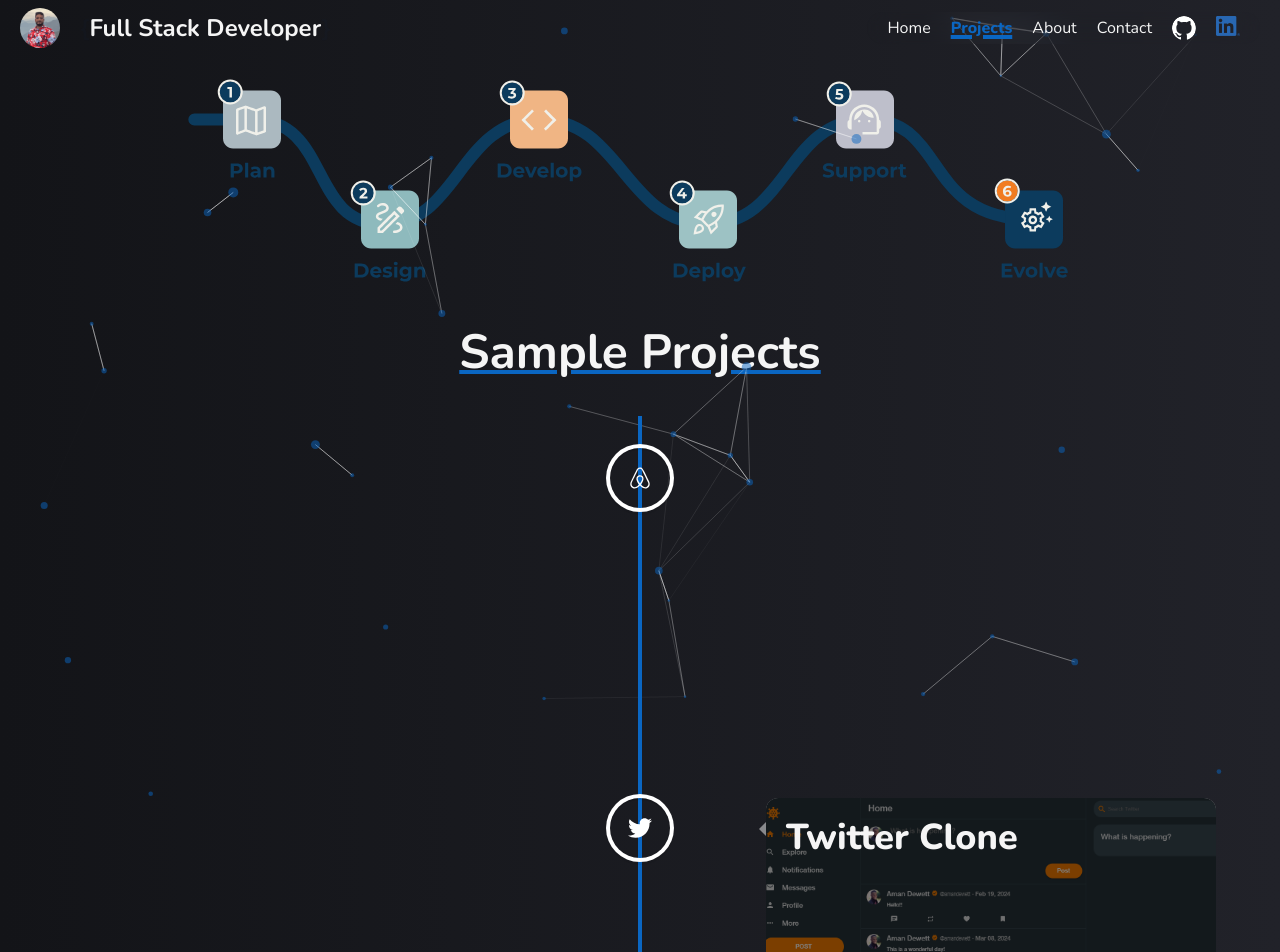
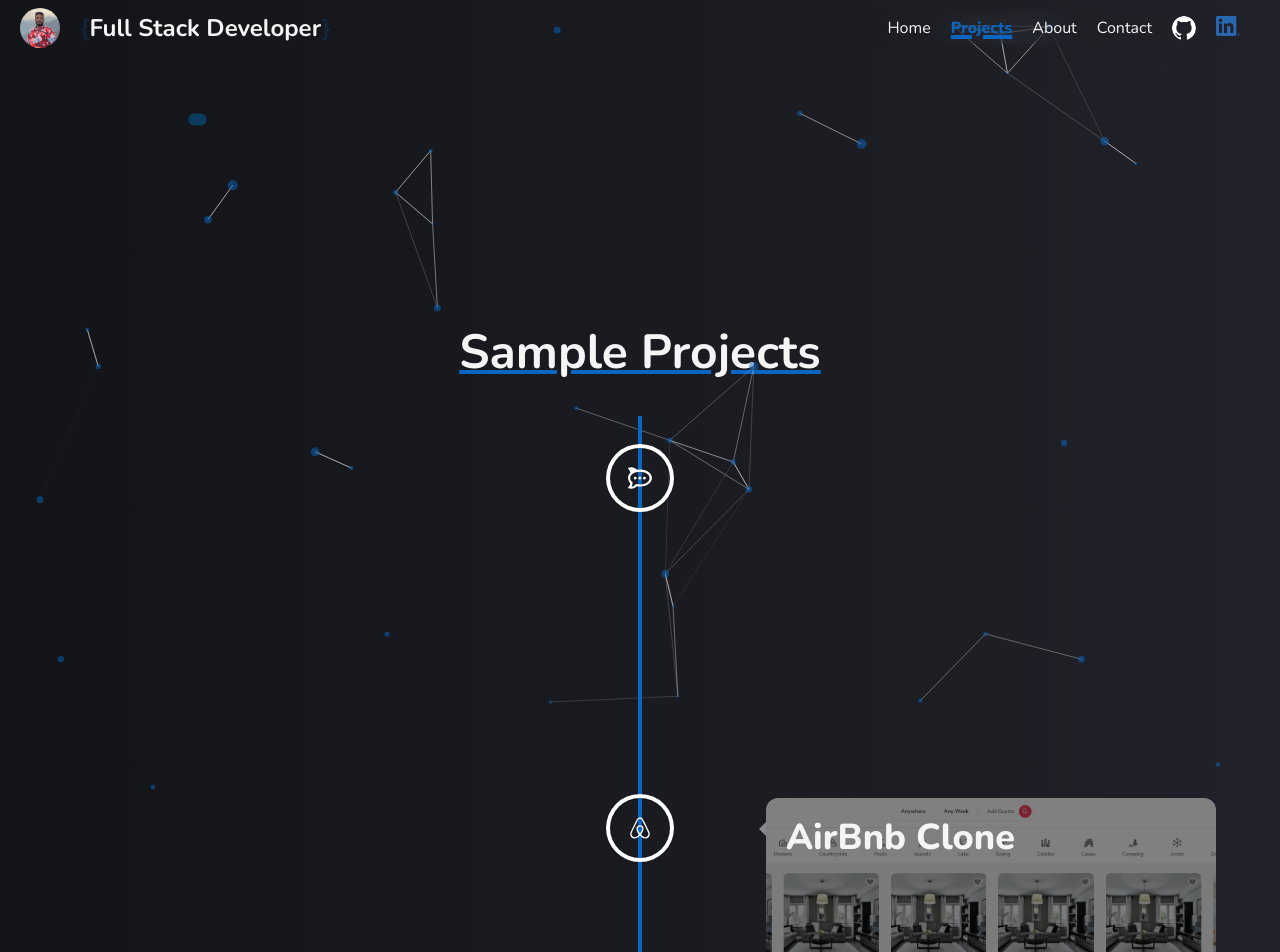
Before and after one commit to amandewett/dewett-tech-nextjs, a Next.js app: page /projects in a window 1280 px wide. Shown: the top 952 px of the page. Built offline with nearby package versions, Linux system fonts and the light colour scheme.

Commit message:
updates
- added new project in portfolio

```diff
--- a/components/projects/ProjectsTimeline.tsx
+++ b/components/projects/ProjectsTimeline.tsx
@@ -2,22 +2,9 @@
 import Reveal from "../shared/Reveal";
 import { VerticalTimeline } from "react-vertical-timeline-component";
 import "react-vertical-timeline-component/style.min.css";
-import {
-  FaAirbnb,
-  FaTwitter,
-  FaYoutube,
-  FaShoppingBag,
-  FaServer,
-} from "react-icons/fa";
+import { FaAirbnb, FaTwitter, FaYoutube, FaShoppingBag, FaServer, FaRocketchat } from "react-icons/fa";
 import { MdOutlineSecurity } from "react-icons/md";
-import {
-  ProjectsAirBnb,
-  ProjectsTwitter,
-  ProjectsVideoTube,
-  ProjectsAuth,
-  ProjectsShoppingStore,
-  NestJSLogo,
-} from "@/public";
+import { ProjectsAirBnb, ProjectsTwitter, ProjectsVideoTube, ProjectsAuth, ProjectsShoppingStore, NestJSLogo, ProjectsChitChat } from "@/public";
 import ProjectsTimelineElement from "./ProjectsTimelineElement";
 
 const ProjectsTimeline = () => {
@@ -25,18 +12,19 @@ const ProjectsTimeline = () => {
     <>
       <div className="w-full flex flex-col items-center justify-center mt-10">
         <Reveal>
-          <h1 className="text-5xl tablet:text-3xl phone:text-2xl font-bold self-center underline decoration-appPrimaryColor decoration-4 underline-offset-2">
-            Sample Projects
-          </h1>
+          <h1 className="text-5xl tablet:text-3xl phone:text-2xl font-bold self-center underline decoration-appPrimaryColor decoration-4 underline-offset-2">Sample Projects</h1>
         </Reveal>
 
         <div className="w-full mt-10 transition-all duration-500">
           <Reveal>
-            <VerticalTimeline
-              lineColor="#0A66C2"
-              layout="2-columns"
-              className="z-10 transition-all duration-500"
-            >
+            <VerticalTimeline lineColor="#0A66C2" layout="2-columns" className="z-10 transition-all duration-500">
+              <ProjectsTimelineElement
+                icon={FaRocketchat}
+                aboutProject="This real-time chat application utilizes React for a dynamic user interface and Node.js + Prisma + MongoDB for a robust backend. It enables seamless communication with features like message history and user list. Built with scalability in mind, this project showcases my ability to handle complex web applications."
+                imageSrc={ProjectsChitChat.src}
+                projectName="Chat App"
+                url="https://chitchat.dewett.tech"
+              />
               <ProjectsTimelineElement
                 icon={FaAirbnb}
                 aboutProject="Its an airbnb clone made with NextJS, Typescript and
--- a/public/index.ts
+++ b/public/index.ts
@@ -56,3 +56,4 @@ export { default as ProjectsTwitter } from "@/public/projects/twitter.png";
 export { default as ProjectsVideoTube } from "@/public/projects/videotube.png";
 export { default as ProjectsAuth } from "@/public/projects/auth.png";
 export { default as ProjectsShoppingStore } from "@/public/projects/shopping_store.jpg";
+export { default as ProjectsChitChat } from "@/public/projects/chitChat.png";
```
Also changed, not shown: public/projects/chitChat.png (added).
